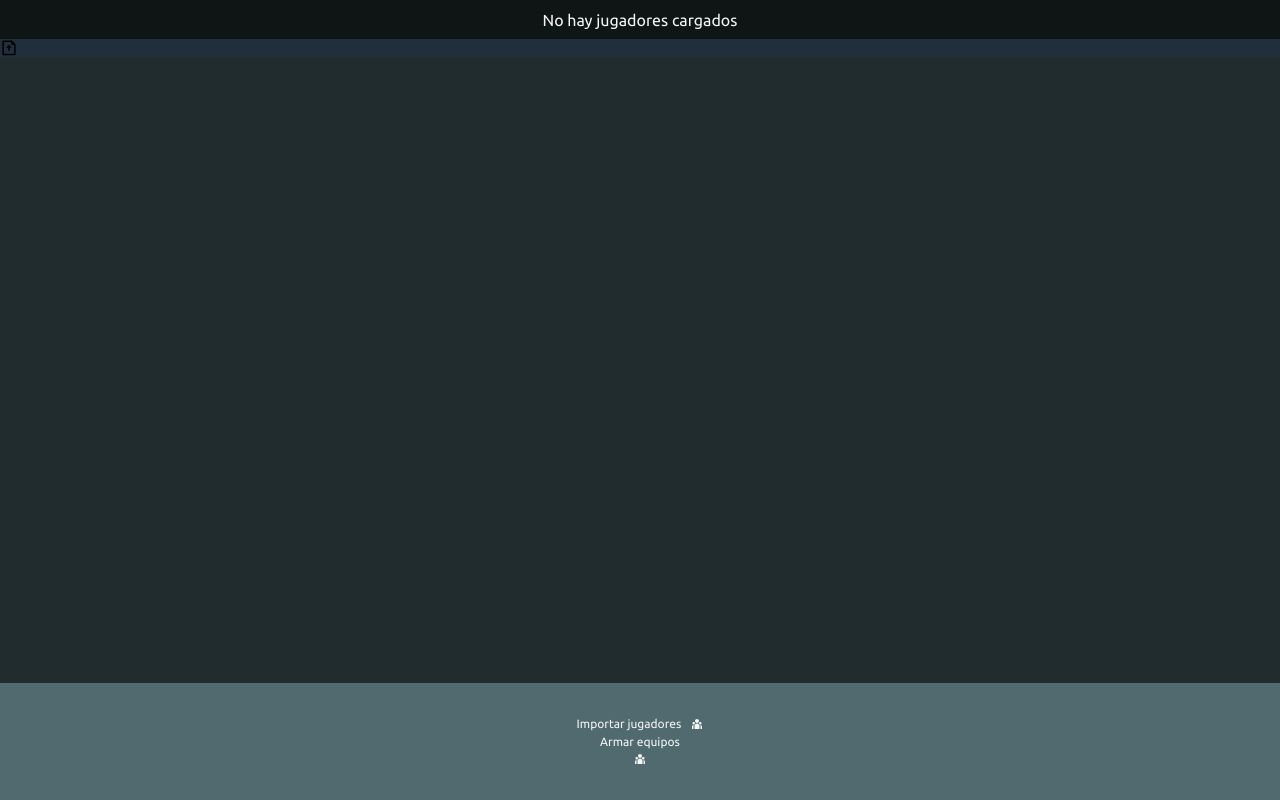
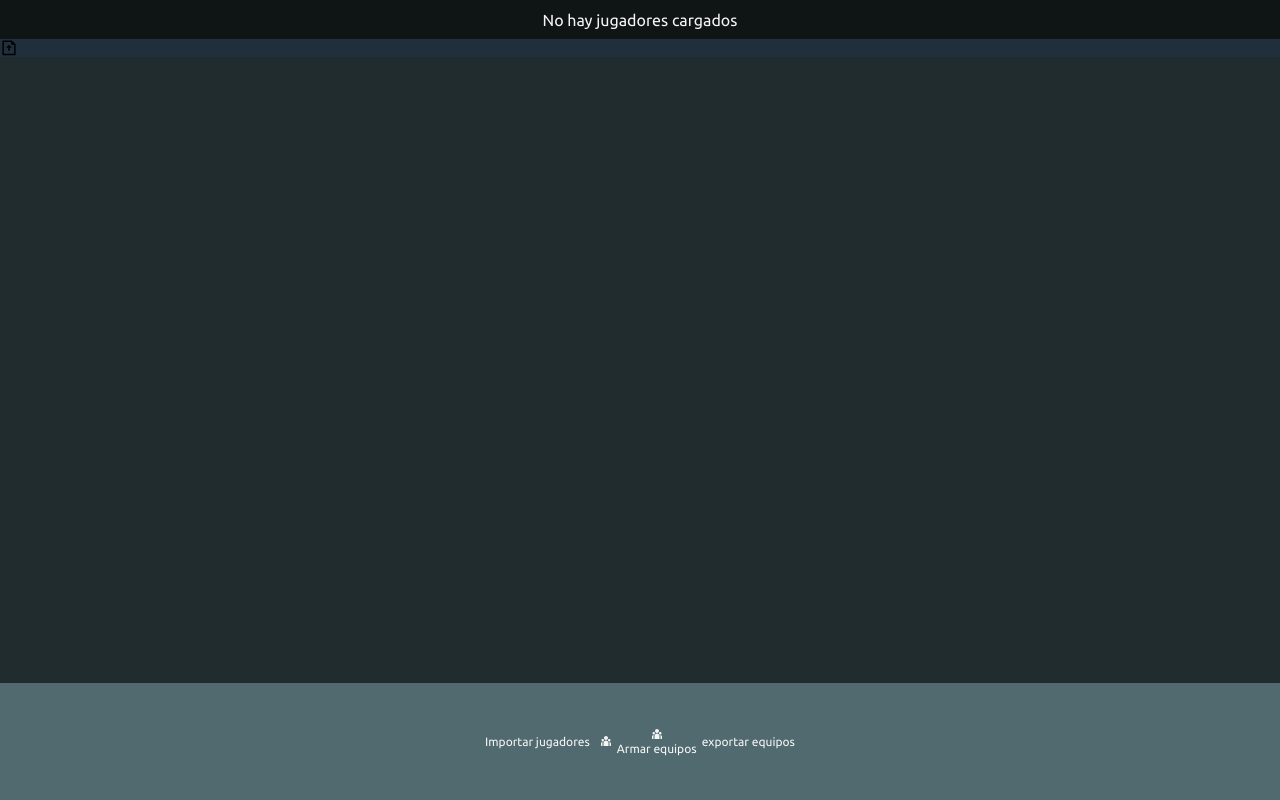
Before and after one commit to bragonip/teams-builder, a React (Vite) app: page / in a window 1280 px wide. Built offline with nearby package versions, Linux system fonts and the light colour scheme.

Commit message:
mejor css2

```diff
--- a/src/App.css
+++ b/src/App.css
@@ -49,7 +49,7 @@ html, body {
     color: whitesmoke;
     height: 15vh;
     display: flex;
-    flex-direction: column;
+    flex-direction: row;
     align-items: center;
     justify-content: center;
     font-size: 1.5vh;
--- a/src/App.jsx
+++ b/src/App.jsx
@@ -66,8 +66,15 @@ const App = () => {
                         </label>
                         <RiTeamFill />
                     </div>
-                    <p>Armar equipos</p>
-                    <RiTeamFill />
+                    <div>
+                        <RiTeamFill />
+                        <p>Armar equipos</p>
+                    </div>
+                    <div>
+                        <p>
+                            exportar equipos
+                        </p>
+                    </div>
                 </div>
             </div>
         </>
```
